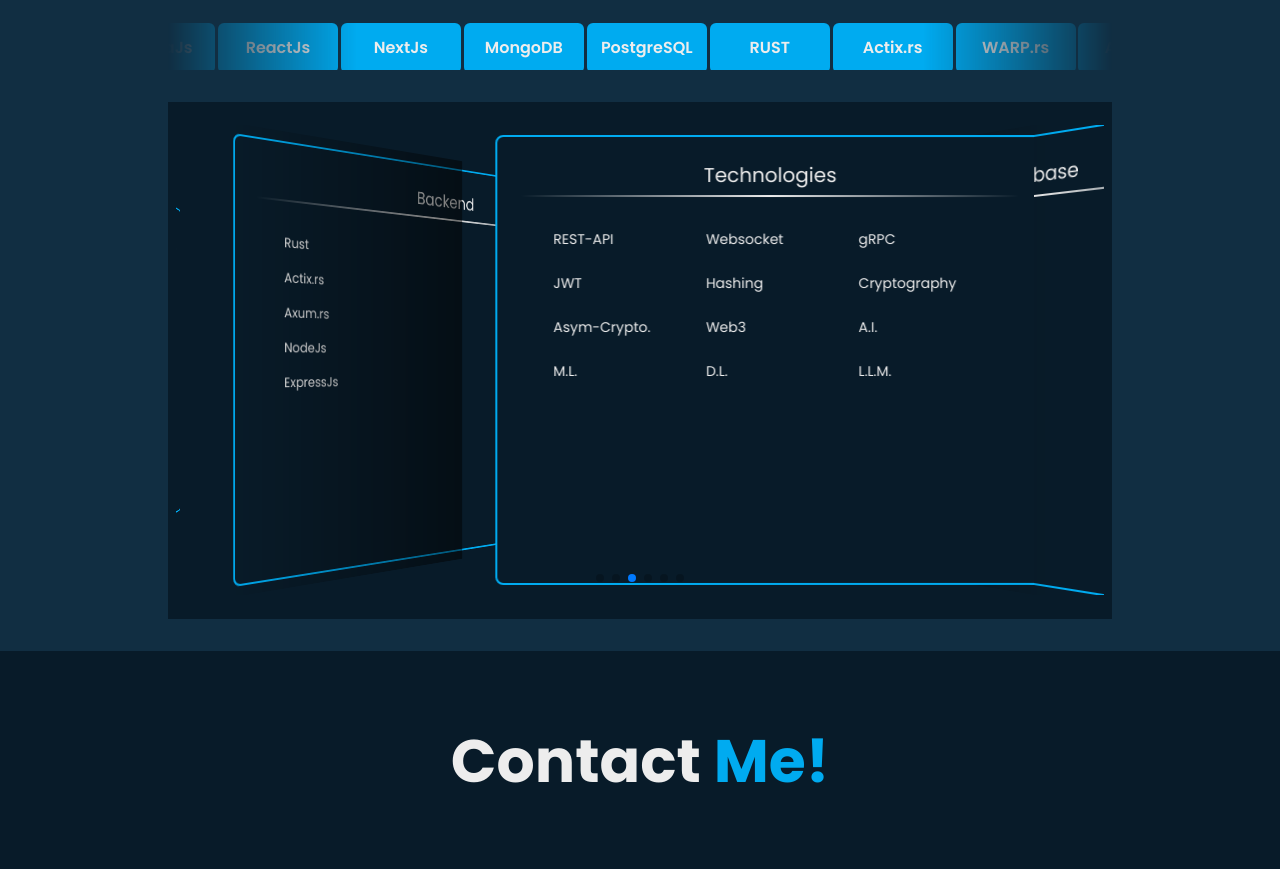
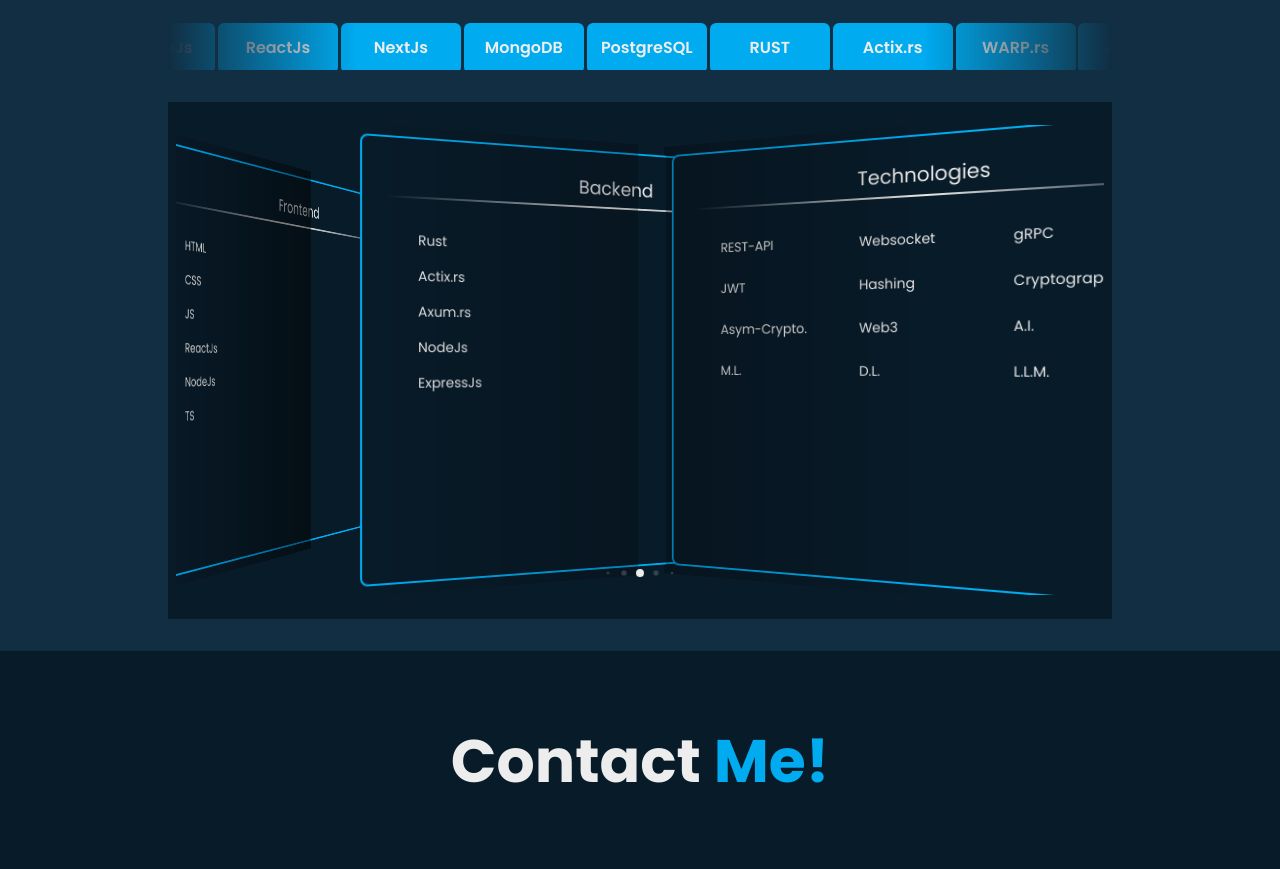
Before and after one commit to Rahul721999/my-portfolio, a React (Vite) app: page / in a window 1280 px wide. Shown: the part 2549-3418 px from the top of the page. Built offline with nearby package versions, Linux system fonts and the light colour scheme; no server answers.

Commit message:
soothen effect of skillpage animation

```diff
--- a/src/pages/Skills/SkillsPage.css
+++ b/src/pages/Skills/SkillsPage.css
@@ -10,3 +10,8 @@
     height: 80%;
 
 }
+
+.swiper-pagination-bullet {
+    background-color: var(--text-color) !important;
+    transform: translate3d(0, 0, 0);
+}
--- a/src/pages/Skills/Skillspage.jsx
+++ b/src/pages/Skills/Skillspage.jsx
@@ -45,7 +45,9 @@ export default function Skills() {
                         modifier: 1,
                         slideShadows: true,
                     }}
-                    pagination={{ clickable: true }}
+                    loop={true}
+                    speed={600}
+                    pagination={{ clickable: true, dynamicBullets: true }}
                     autoplay={{ delay: 2500, disableOnInteraction: false }} // Add autoplay settings here
                     modules={[EffectCoverflow, Pagination, Scrollbar, A11y, Autoplay, Mousewheel]}
                     slideToClickedSlide={true}
```
